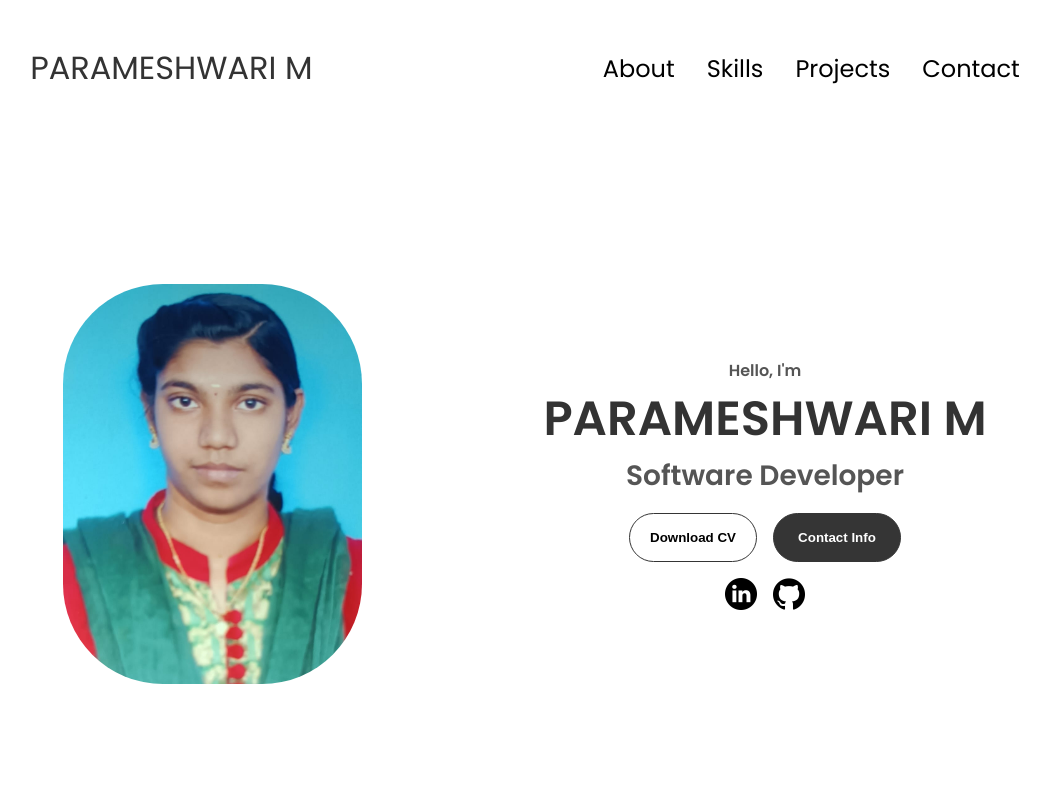
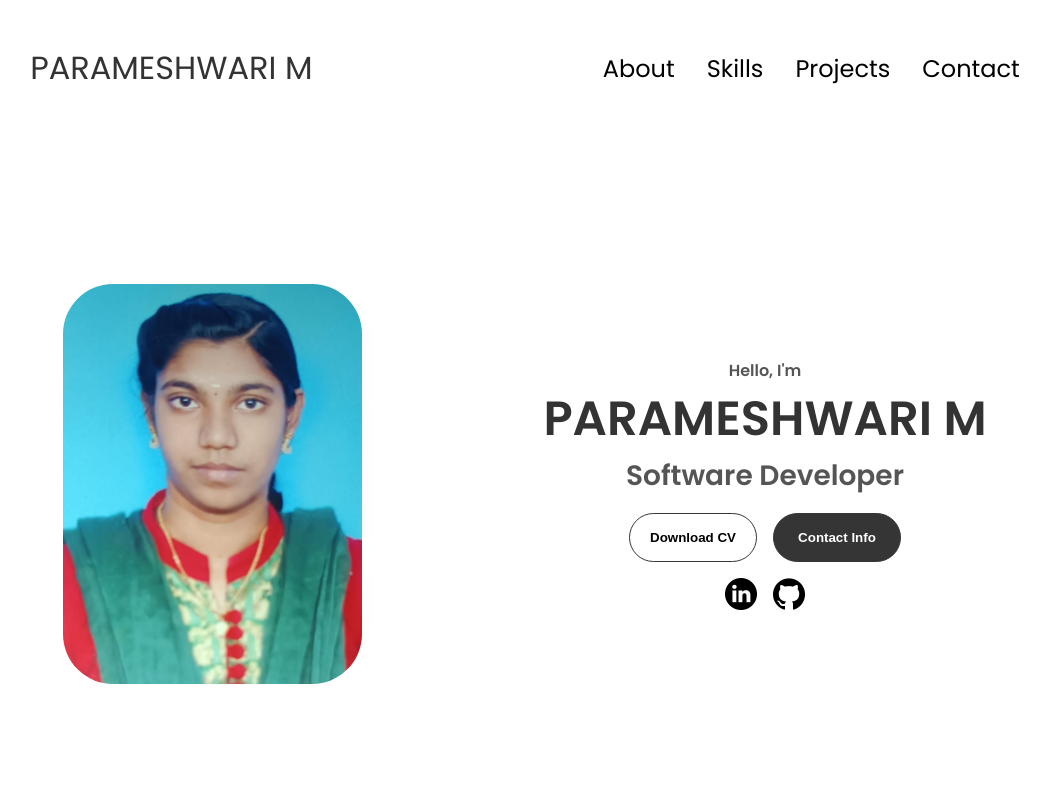
Before and after one commit to Parameshwari017/Portfolio, a plain HTML site: page index.html in a window 1280 px wide. Shown: the top 800 px of the page, without its empty margins (115-1165 px from the left). Drawn offline with nearby package versions, Linux system fonts and the light colour scheme.

Commit message:
Update style.css

```diff
--- a/style.css
+++ b/style.css
@@ -172,7 +172,7 @@ section {
 }
 .parameshwarilogo{
 
-  border-radius:100px;
+  border-radius:50px;
 }
 .text-container{
   text-align: justify;
@@ -181,7 +181,6 @@ section {
 .section__pic-container {
   display: flex;
   height: 400px;
-  border-radius:200px;
   width: 400px;
   margin: auto 0;
 }
```
